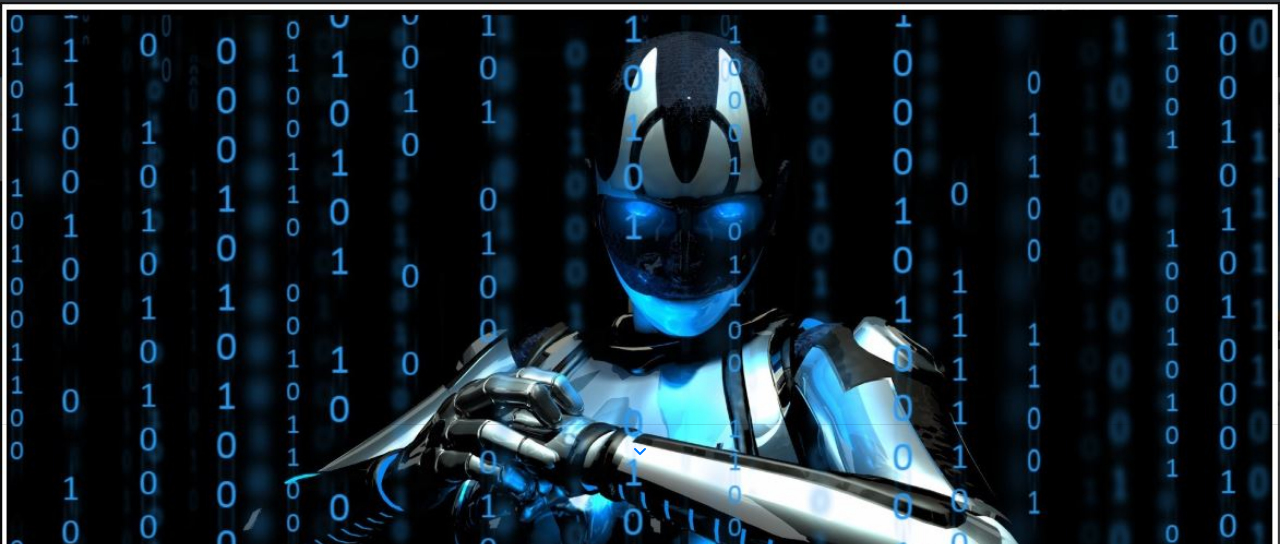
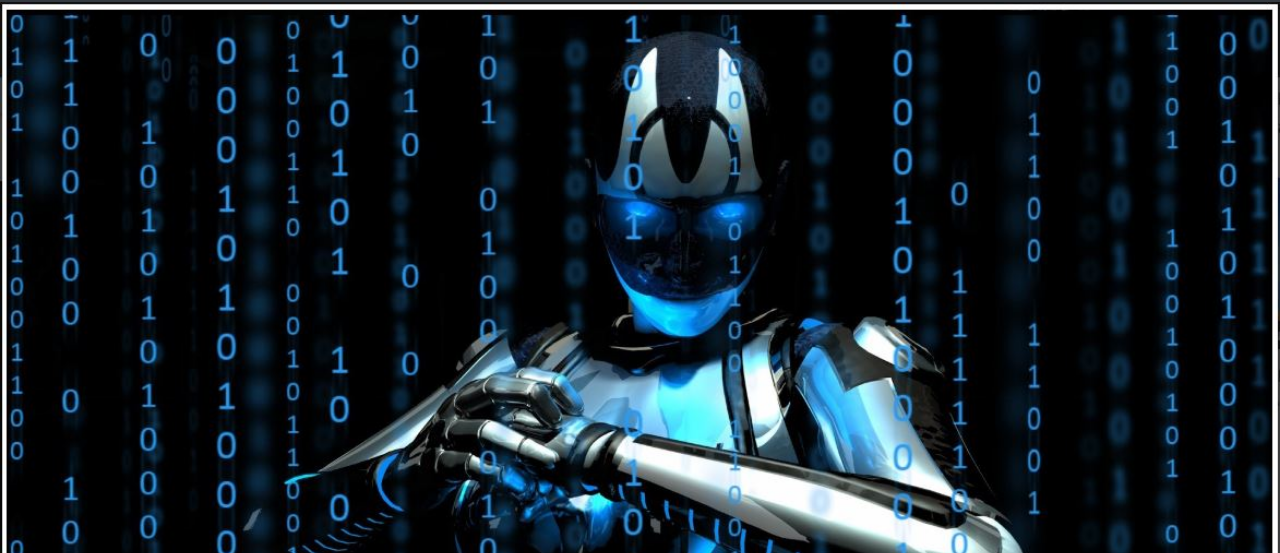
Before and after one commit to bhupatjangid/profile, a plain HTML site: page index.html in a window 1280 px wide. Shown: the part 54-607 px from the top of the page. Drawn offline with nearby package versions, Linux system fonts and the light colour scheme; a script that the page names is missing; a web font is replaced by a local one.

Commit message:
Update index.html

```diff
--- a/index.html
+++ b/index.html
@@ -97,15 +97,7 @@
   </nav>
 </div>
 
-  <div class="jumbotron jumbotron-fluid myheader" class="container" height="350px" style="max-height:90%; max-width=90%; background-image: url(images/Back.JPG);
-  background-repeat: none;
-  background-size: cover;
-  backface-visibility: hidden;">
-    <img  height="350px"  class="profilepic">
-    <!--<p class="lead" style="color: white;">Full Stack Web Delveloper</p>-->
-    <hr class="my-2">
-         <P> <a class="fa fa-angle-down page-scroll" href="#about"></a></P>
-  </div>
+  <img style="width:100%; height:auto;" src="images/Back.JPG" >
 
   <section id = "about">
     <h1>About Me</h1>
```
